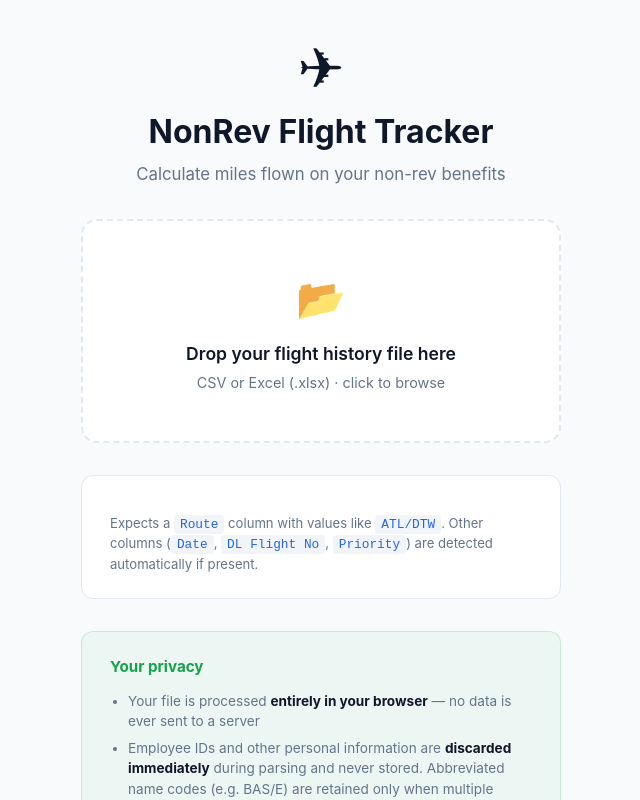
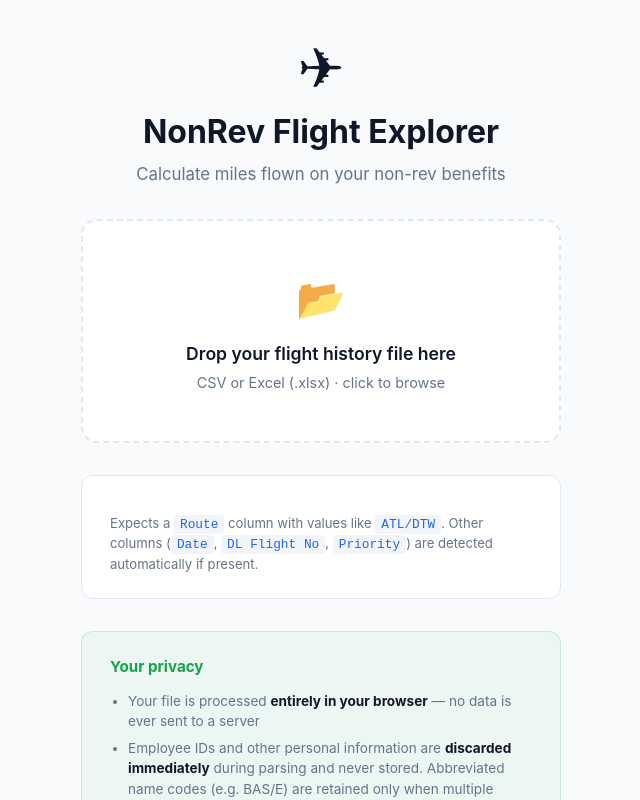
Before and after one commit to SmithJohnTaylor/nonrev-flight-tracker, a React (Vite) app: page / in a window 1280 px wide. Shown: the top 800 px of the page, without its empty margins (319-959 px from the left). Built offline with nearby package versions, Linux system fonts and the light colour scheme.

Commit message:
updated name

```diff
--- a/index.html
+++ b/index.html
@@ -6,7 +6,7 @@
     <meta http-equiv="Cache-Control" content="no-cache, no-store, must-revalidate" />
     <meta http-equiv="Pragma" content="no-cache" />
     <meta http-equiv="Expires" content="0" />
-    <title>NonRev Flight Tracker</title>
+    <title>NonRev Flight Explorer</title>
     <link rel="stylesheet" href="https://unpkg.com/leaflet@1.9.4/dist/leaflet.css" />
   </head>
   <body>
--- a/src/App.jsx
+++ b/src/App.jsx
@@ -51,7 +51,7 @@ export default function App() {
     const countries = new Set(filtered.flatMap(f => [f.originAirport?.country, f.destAirport?.country]).filter(Boolean)).size
 
     const lines = [
-      '✈️ NonRev Flight Tracker',
+      '✈️ NonRev Flight Explorer',
       '',
       `🛫 ${filtered.length.toLocaleString()} flights`,
       `🌍 ${timesAround}× around the world`,
@@ -121,7 +121,7 @@ export default function App() {
       <header className="dash-header">
         <div className="dash-title">
           <span className="logo-sm">✈</span>
-          <h1>NonRev Flight Tracker</h1>
+          <h1>NonRev Flight Explorer</h1>
         </div>
         <a
           className="bmc-btn"
--- a/src/components/UploadZone.jsx
+++ b/src/components/UploadZone.jsx
@@ -19,7 +19,7 @@ export default function UploadZone({ onFile }) {
     <div className="upload-page">
       <div className="upload-header">
         <div className="logo">✈</div>
-        <h1>NonRev Flight Tracker</h1>
+        <h1>NonRev Flight Explorer</h1>
         <p className="subtitle">Calculate miles flown on your non-rev benefits</p>
       </div>
 
```
Also changed, not shown: 1 other file (tests, documents, lock files or other folders).
